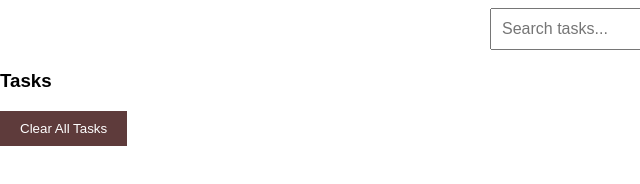
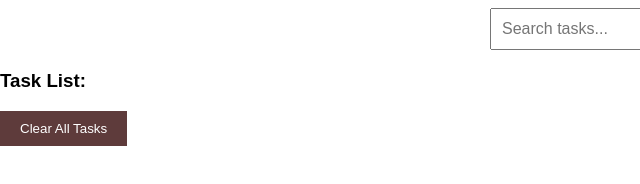
Before and after one commit to swethayuvaraj02/To-do-list, a plain HTML site: page index.html in a window 1280 px wide. Shown: the part 202-386 px from the top of the page, 0-640 px from the left. Drawn offline with Linux system fonts and the light colour scheme; no server answers.

Commit message:
Update index.html

```diff
--- a/index.html
+++ b/index.html
@@ -22,7 +22,7 @@
   <!-- Filter tasks -->
   <input id="filter-todo-input" type="text" placeholder="Search tasks..." />
 
-  <h3>Tasks</h3>
+  <h3>Task List:</h3>
   <ul id="todo-list"></ul>
 
   <!-- Clear all -->
```
